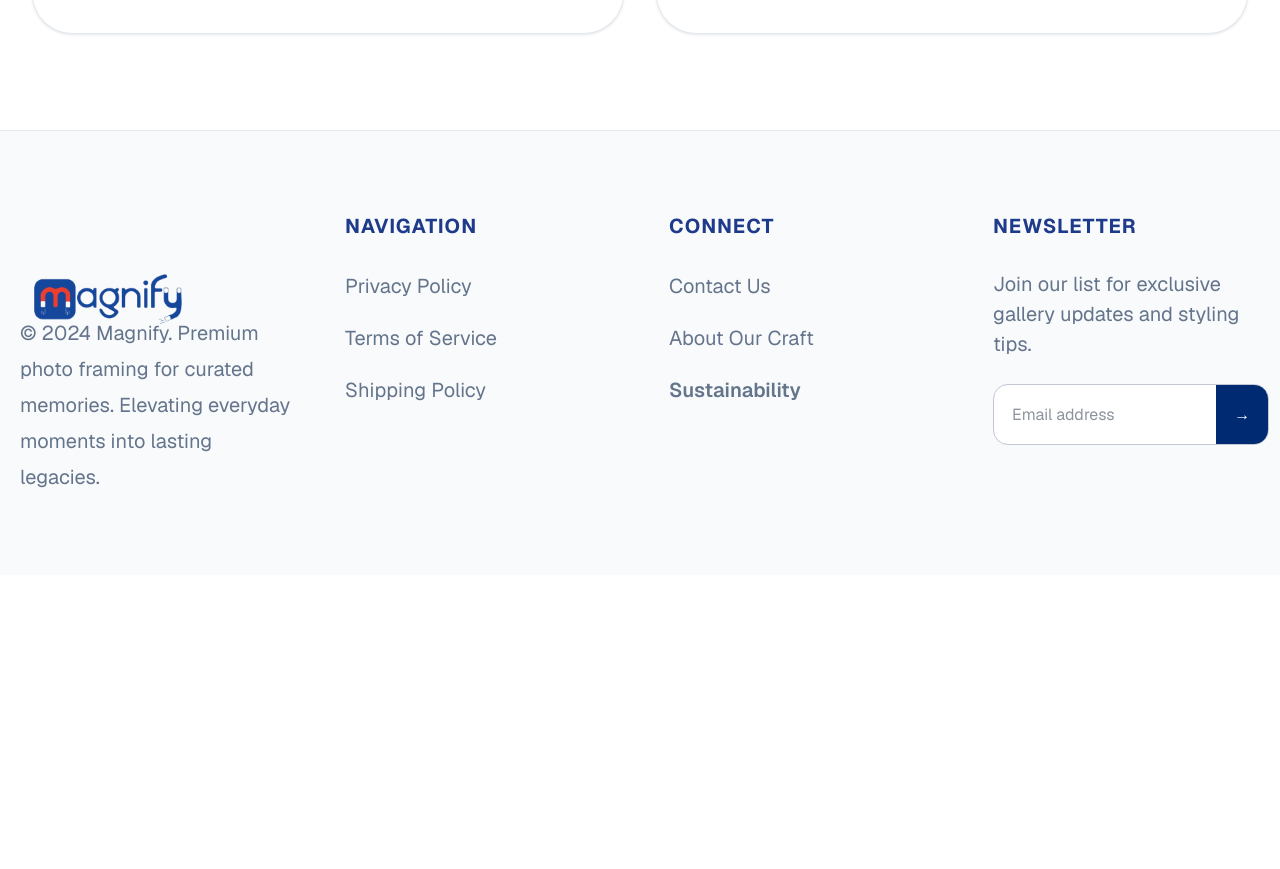
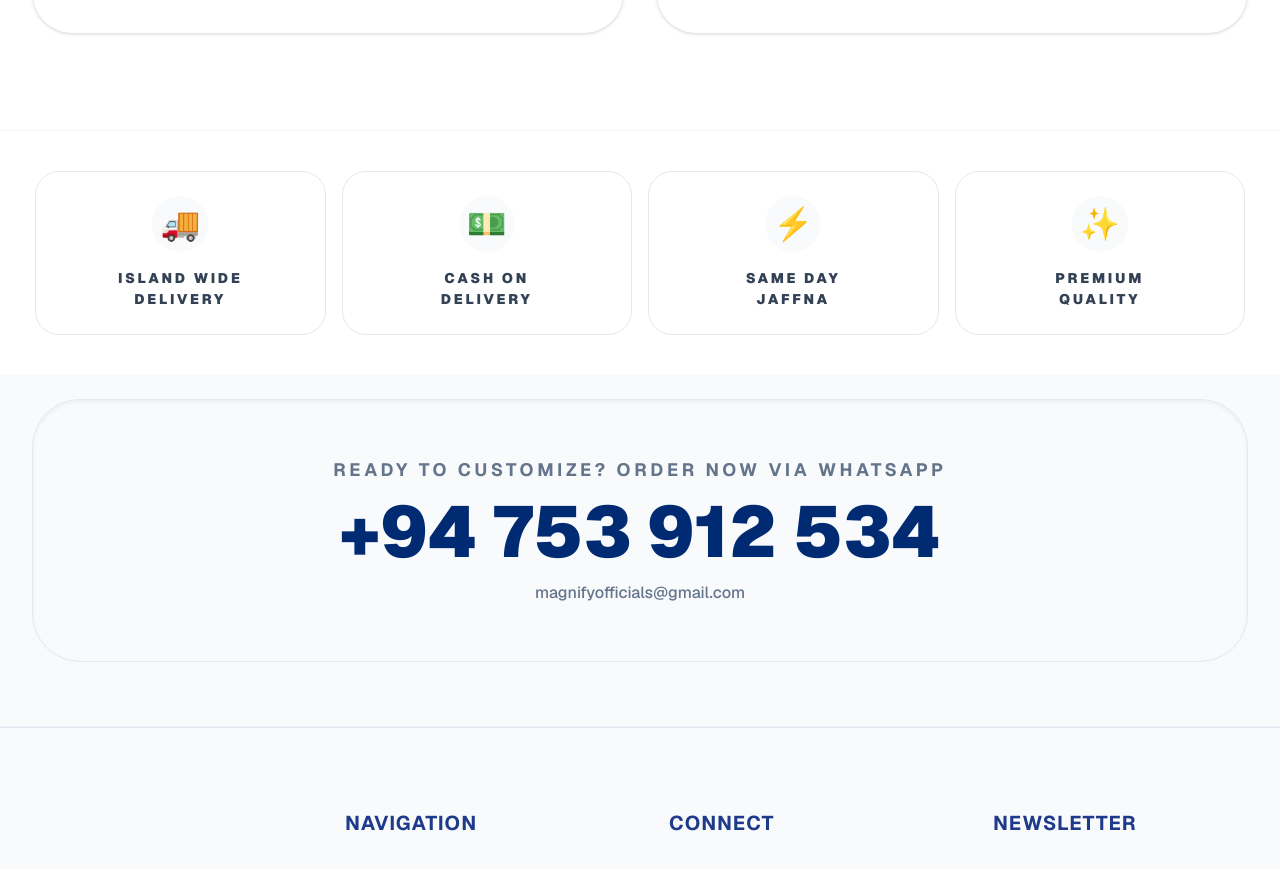
Before and after one commit to Neon-Labz/fridge-magnet-frame-frontend, a Next.js app: page /price in a window 1280 px wide. Shown: the part 1133-2002 px from the top of the page. Before the commit the page ends 1708 px from the top, so only its background shows below. Built offline with nearby package versions, Linux system fonts and the light colour scheme.

Commit message:
feat: add Order Now section to pricing page

```diff
--- a/src/app/(website)/price/page.tsx
+++ b/src/app/(website)/price/page.tsx
@@ -1,4 +1,5 @@
 import PriceMagnetFrameSection from '@/components/website/PriceMagnetFrameSection';
+import OrderNowSection from '@/components/website/OrderNowSection';
 
 export const metadata = {
   title: 'Pricing | Magnify Creations',
@@ -9,6 +10,7 @@ export default function PricePage() {
   return (
     <>
       <PriceMagnetFrameSection />
+      <OrderNowSection />
     </>
   );
 }
--- /dev/null
+++ b/src/components/website/OrderNowSection.tsx
@@ -0,0 +1,60 @@
+'use client';
+
+const features = [
+  {
+    icon: '🚚',
+    label: 'Island Wide Delivery',
+  },
+  {
+    icon: '💵',
+    label: 'Cash on Delivery',
+  },
+  {
+    icon: '⚡',
+    label: 'Same Day Jaffna',
+  },
+  {
+    icon: '✨',
+    label: 'Premium Quality',
+  },
+];
+
+export default function OrderNowSection() {
+  return (
+    <section className="border-y border-[#F1F5F9] bg-white">
+      <div className="mx-auto max-w-[1274px] px-4 py-10 sm:px-6 lg:px-8">
+        <div className="grid gap-4 sm:grid-cols-4">
+          {features.map((feature) => (
+            <div
+              key={feature.label}
+              className="flex flex-col items-center justify-center gap-4 rounded-[24px] border border-[#E2E8F0] bg-white px-6 py-6 text-center shadow-none"
+            >
+              <div className="flex h-14 w-14 items-center justify-center rounded-full bg-[#F8FAFC] text-[32px]">
+                {feature.icon}
+              </div>
+              <p className="max-w-[128px] text-[13px] font-black uppercase tracking-[2.8px] text-[#334155] sm:text-[14px]">
+                {feature.label}
+              </p>
+            </div>
+          ))}
+        </div>
+      </div>
+
+      <div className="bg-[#F8FAFC] px-4 pb-16 pt-6 sm:px-6 lg:px-8">
+        <div className="mx-auto max-w-[1267px] rounded-[48px] border border-[#E2E8F0] bg-[#F8FAFC] px-8 py-14 shadow-[inset_0_2px_4px_rgba(0,0,0,0.05)] sm:px-12">
+          <div className="flex flex-col items-center gap-4 text-center">
+            <p className="text-[16px] font-bold uppercase tracking-[3.6px] text-[#64748B] sm:text-[18px]">
+              Ready to customize? Order now via WhatsApp
+            </p>
+            <p className="text-[58px] font-black leading-[66px] text-[#002B73] sm:text-[72px]">
+              +94 753 912 534
+            </p>
+            <p className="text-[16px] font-medium leading-[24px] text-[#64748B]">
+              magnifyofficials@gmail.com
+            </p>
+          </div>
+        </div>
+      </div>
+    </section>
+  );
+}
```
